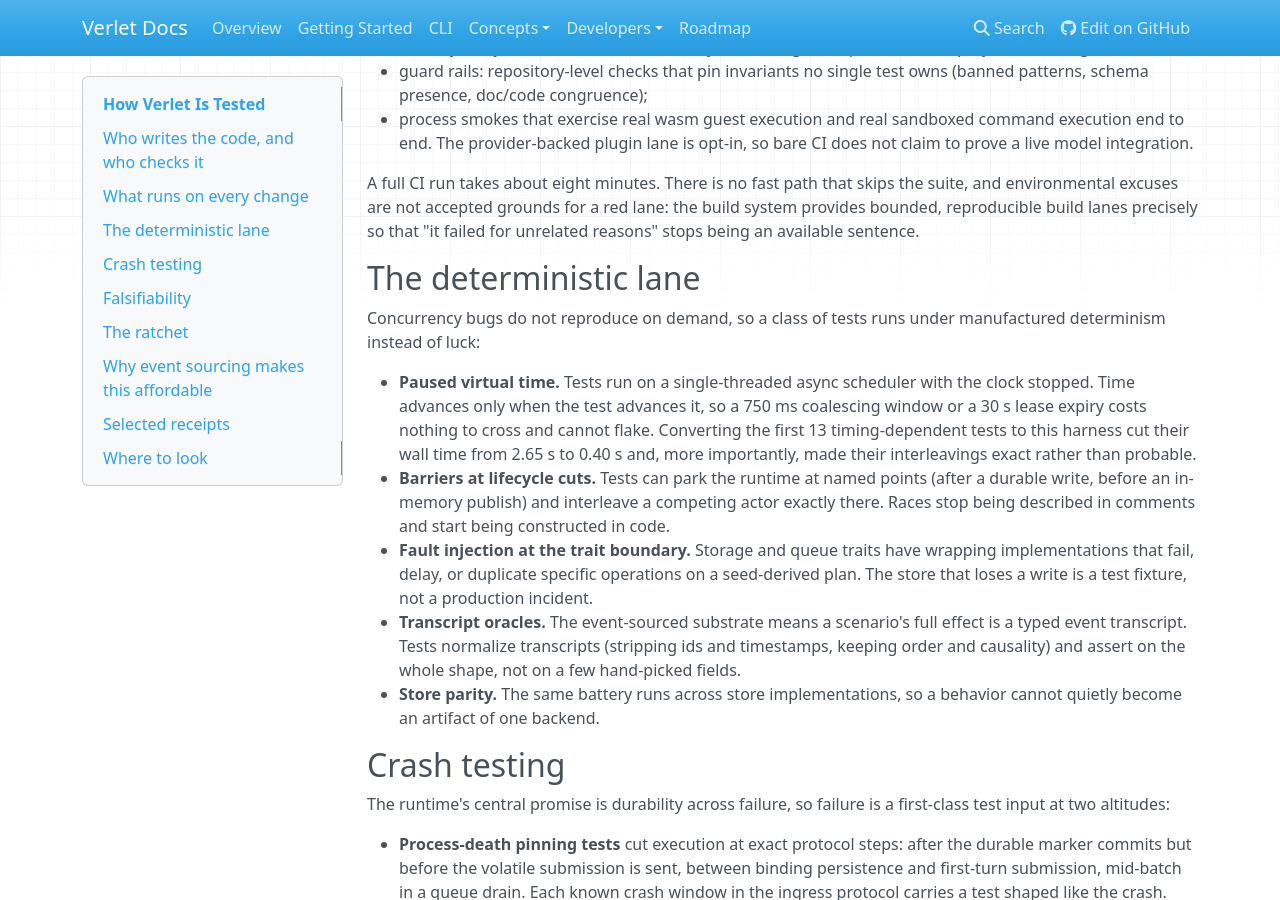
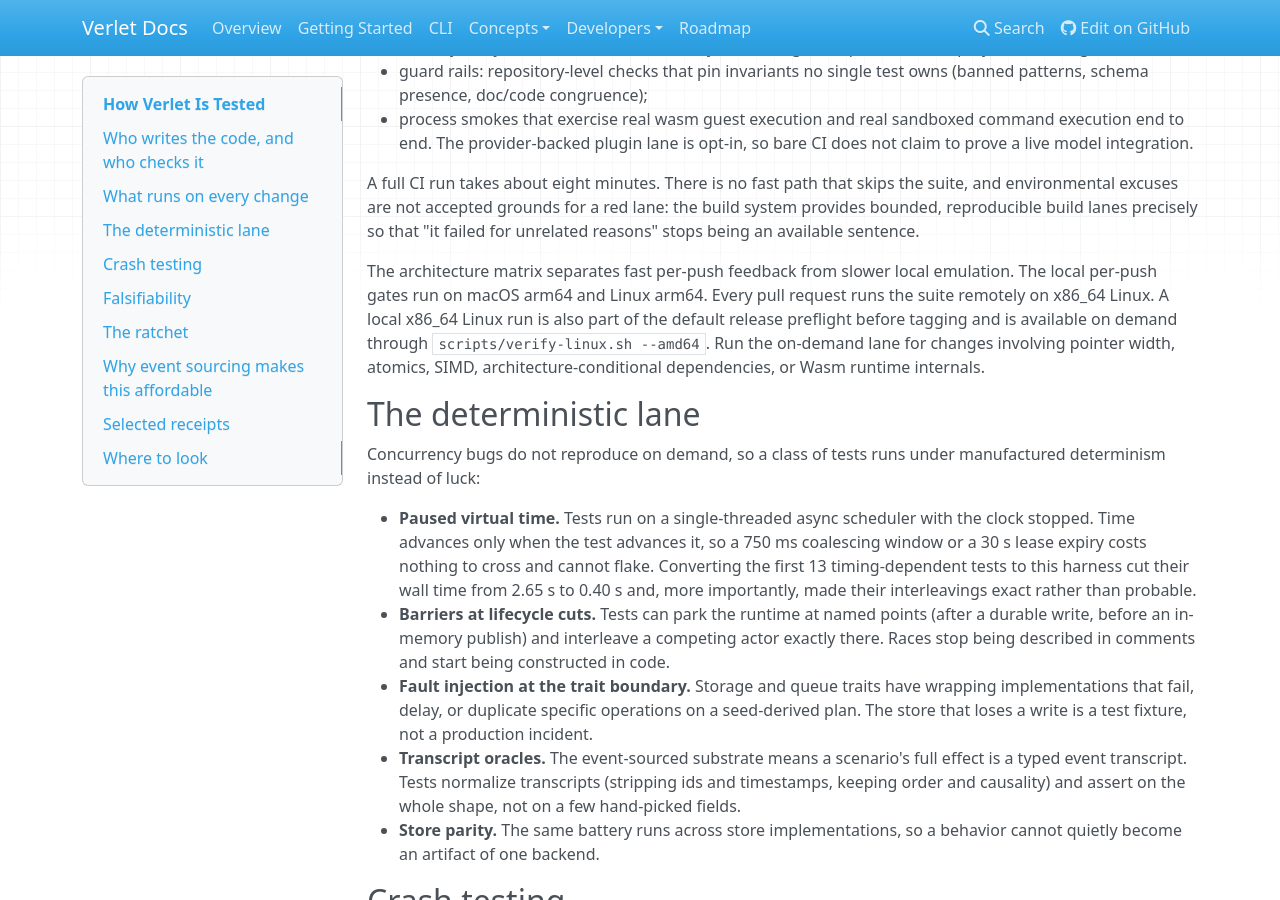
Before and after one commit to emotionscientific/cooldis-kernel, an MkDocs documentation site: the page built from docs/how-verlet-is-tested.md, in a window 1280 px wide and 900 px high, scrolled down 1160 px. Built offline with MkDocs 1.6.1, drawn with Linux system fonts in a browser that asks for light colours; nearby versions of some CDN libraries.

Commit message:
Add amd64 release preflight lane (EMO-624)

```diff
--- a/docs/how-verlet-is-tested.md
+++ b/docs/how-verlet-is-tested.md
@@ -73,6 +73,14 @@ A full CI run takes about eight minutes. There is no fast path that skips
 the suite, and environmental excuses are not accepted grounds for a red lane:
 the build system provides bounded, reproducible build lanes precisely so
 that "it failed for unrelated reasons" stops being an available sentence.
+
+The architecture matrix separates fast per-push feedback from slower local
+emulation. The local per-push gates run on macOS arm64 and Linux arm64. Every
+pull request runs the suite remotely on x86_64 Linux. A local x86_64 Linux run
+is also part of the default release preflight before tagging and is available
+on demand through `scripts/verify-linux.sh --amd64`. Run the on-demand lane for
+changes involving pointer width, atomics, SIMD, architecture-conditional
+dependencies, or Wasm runtime internals.
 
 ## The deterministic lane
 
```
Also changed, not shown: README.md (+4 -3 lines), docs/testing-guidelines.md (+8 -0 lines), 2 other files.
